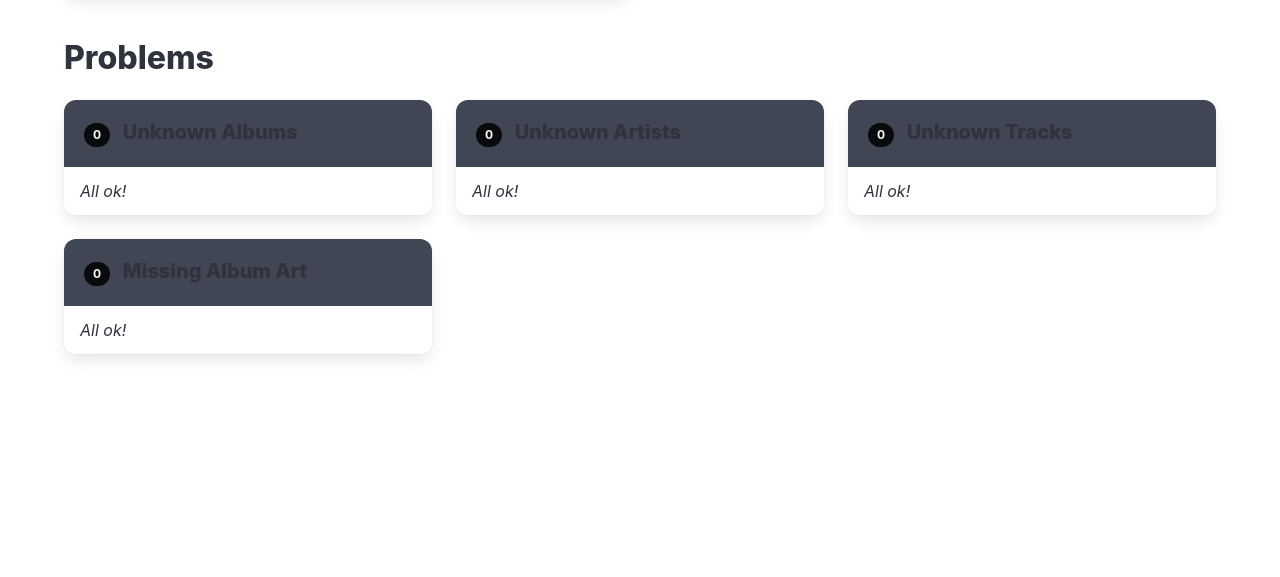
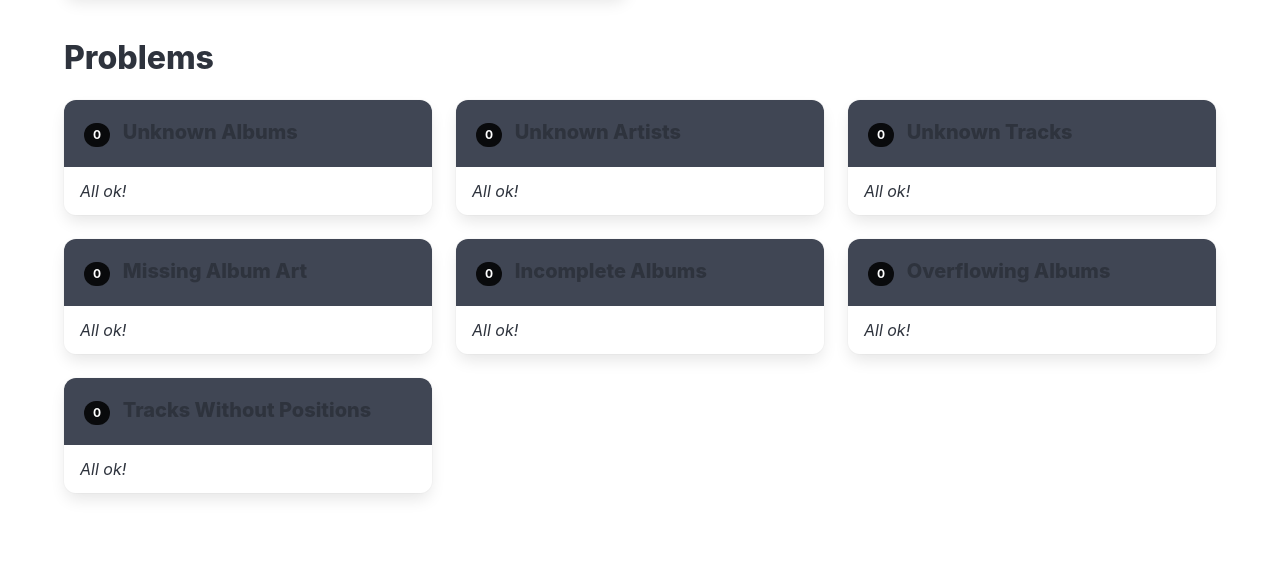
Before and after one commit to rubenwardy/mews, a Flask app: page /admin/ in a window 1280 px wide. Shown: the part 375-952 px from the top of the page. Before the commit the page ends 735 px from the top, so only its background shows below. Run offline with Flask 2, Linux system fonts and the light colour scheme; a user stored in the database is signed in; tables that the repository leaves empty hold one stand-in row (values such as "Sample post"); style sheets or scripts are compiled from the project's sources; parts of the project's set-up code (start-up, migrations or seed data) failed here and were passed over; some libraries are stand-ins or nearby versions.

Commit message:
Add sections related to album num_tracks and track positions to admin page

```diff
--- a/app/scss/mews.scss
+++ b/app/scss/mews.scss
@@ -83,3 +83,8 @@ h1 {
 .clip {
 	cursor: pointer;
 }
+
+.tag.is-danger {
+	font-weight: bold;
+	background-color: #cc2c4c !important;
+}
--- a/app/templates/admin/index.html
+++ b/app/templates/admin/index.html
@@ -178,5 +178,64 @@
 				</div>
 			</div>
 		</div>
+		<div class="column is-one-third">
+			<div class="panel">
+				<p class="panel-heading">
+					<span class="count tag is-rounded {% if incomplete_albums %}is-danger{% else %}is-black{% endif %}">{{ incomplete_albums | length }}</span>
+					<span class="title is-5">Incomplete Albums</span>
+				</p>
+				<div class="panel-scrolling">
+				{% for album in incomplete_albums %}
+					<div class="panel-block">
+						{{ album.title }} by {{ album.artist.name }}
+						{% set cur=album.tracks | length %}
+						{% set perc=cur / album.num_tracks %}
+						<span class="tag is-rounded {% if perc < 0.2 %}is-danger{% elif perc < 0.5 %}is-warning{% endif %}" style="margin-left: 10px;">
+							{{ cur }} / {{ album.num_tracks }}
+						</span>
+					</div>
+				{% else %}
+					<i class="panel-block">All ok!</i>
+				{% endfor %}
+				</div>
+			</div>
+		</div>
+		<div class="column is-one-third">
+			<div class="panel">
+				<p class="panel-heading">
+					<span class="count tag is-rounded {% if incomplete_albums %}is-danger{% else %}is-black{% endif %}">{{ overflow_albums | length }}</span>
+					<span class="title is-5">Overflowing Albums</span>
+				</p>
+				<div class="panel-scrolling">
+				{% for album in overflow_albums %}
+					<div class="panel-block">
+						{{ album.title }} by {{ album.artist.name }}
+						<span class="tag is-rounded is-info" style="margin-left: 10px;">
+							{{ album.tracks | length  }} / {{ album.num_tracks }}
+						</span>
+					</div>
+				{% else %}
+					<i class="panel-block">All ok!</i>
+				{% endfor %}
+				</div>
+			</div>
+		</div>
+
+		<div class="column is-one-third">
+				<div class="panel">
+					<p class="panel-heading">
+						<span class="count tag is-rounded {% if missing_album_art %}is-danger{% else %}is-black{% endif %}">{{ no_pos_tracks | length }}</span>
+						<span class="title is-5">Tracks Without Positions</span>
+					</p>
+					<div class="panel-scrolling">
+					{% for track in no_pos_tracks %}
+						<div class="panel-block">{{ track.title }} by {{ track.artist.name }}</div>
+					{% else %}
+						<i class="panel-block">All ok!</i>
+					{% endfor %}
+					</div>
+				</div>
+			</div>
 	</div>
+	<div style="padding: 30px"></div>
 {% endblock %}
--- a/app/views/admin.py
+++ b/app/views/admin.py
@@ -7,6 +7,7 @@ from app import app, lastfm
 from app.utils import admin_required, randomString
 from app.tasks.tasks import syncAlbums, syncArtists, syncMusic
 from app.models import *
+from sqlalchemy import func
 
 
 @app.route("/admin/")
@@ -16,10 +17,23 @@ def admin():
 	unknown_artists = Artist.query.filter_by(is_known=False).order_by(Artist.name).all()
 	unknown_tracks = Track.query.filter_by(is_known=False).order_by(Track.title).all()
 	missing_album_art = Album.query.filter_by(picture=None).order_by(Album.title).all()
+
+	# incomplete_albums = Album.query \
+	# 		.filter(Album.num_tracks!=None) \
+	# 		.join(Album.tracks) \
+	# 		.filter(func.count(Album.num_tracks) == Album.num_tracks) \
+	# 		.all()
+
+	albums = Album.query.filter(Album.num_tracks != None).join(Artist.albums).order_by(Artist.name).all()
+	incomplete_albums = [a for a in albums if a.num_tracks > len(a.tracks)]
+	overflow_albums = [a for a in albums if a.num_tracks < len(a.tracks)]
+	no_pos_tracks = Track.query.filter(Track.position==None).all()
+
 	users = User.query.order_by(User.is_admin.desc(), User.username).all()
 	return render_template("admin/index.html",
 			unknown_albums=unknown_albums, unknown_artists=unknown_artists, unknown_tracks=unknown_tracks,
 			num_artists=Artist.query.count(), num_albums=Album.query.count(), num_tracks=Track.query.count(),
+			incomplete_albums=incomplete_albums, overflow_albums=overflow_albums, no_pos_tracks=no_pos_tracks,
 			replacements=Replacement.query.all(), missing_album_art=missing_album_art, users=users)
 
 
```
